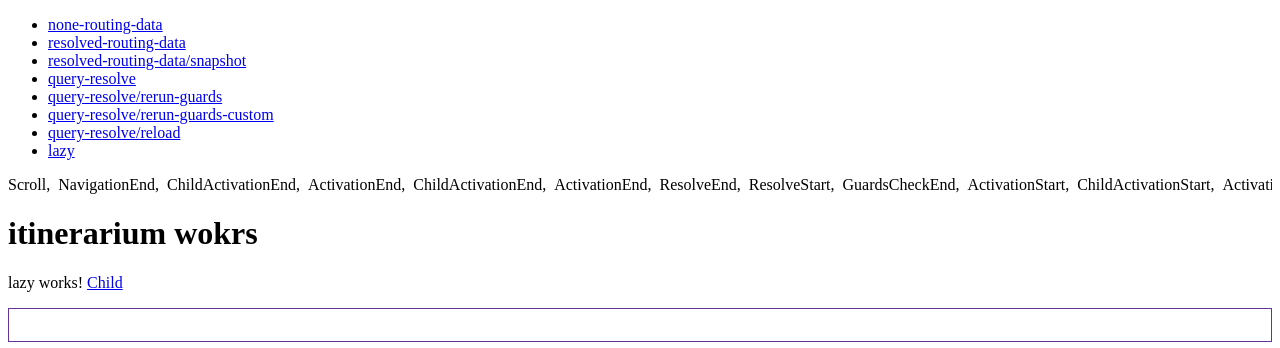
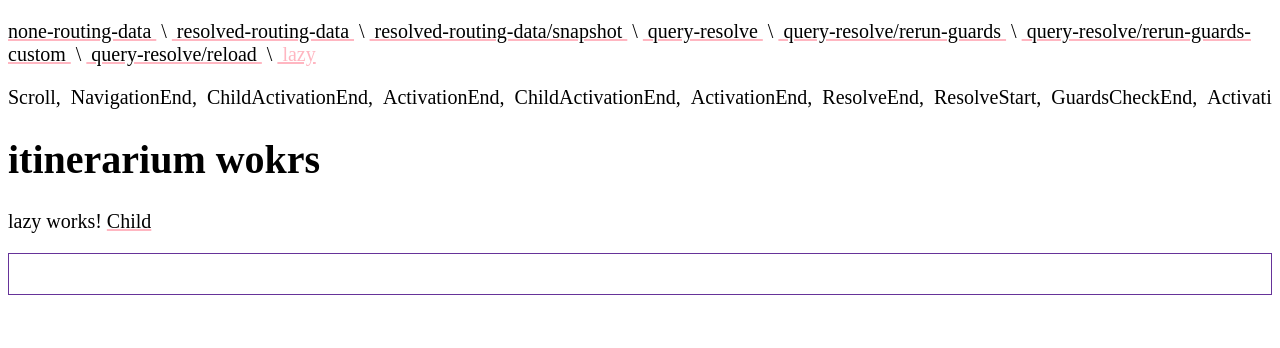
Before and after one commit to sasha-qred/itinerarium, an Angular app: page /lazy in a window 1280 px wide. Shown: the top 348 px of the page. Built offline with nearby package versions, Linux system fonts and the light colour scheme.

Commit message:
feat: add styles for links

```diff
--- a/src/app/modules/features/lazy/containers/lazy/lazy.component.html
+++ b/src/app/modules/features/lazy/containers/lazy/lazy.component.html
@@ -1,4 +1,4 @@
-<p>lazy works! <a routerLink="./child">Child</a></p>
+<p>lazy works! <a routerLink="./child" routerLinkActive="active">Child</a></p>
 <div class="router-wrapper">
   <router-outlet></router-outlet>
 </div>
--- a/src/app/modules/shared/navigation/components/navigation-list-item/navigation-list-item.component.html
+++ b/src/app/modules/shared/navigation/components/navigation-list-item/navigation-list-item.component.html
@@ -1 +1,3 @@
-<a [routerLink]="link.route">{{ link.label }}</a>
+<a [routerLink]="link.route" routerLinkActive="active">
+  {{ link.label }}
+</a>
--- a/src/app/modules/shared/navigation/components/navigation-list/navigation-list.component.scss
+++ b/src/app/modules/shared/navigation/components/navigation-list/navigation-list.component.scss
@@ -0,0 +1,13 @@
+ul {
+  padding: 0;
+  word-break: keep-all;
+}
+
+li {
+  display: inline;
+  &:not(:last-child)::after {
+    padding-right: 0.25rem;
+    padding-left: 0.25rem;
+    content: '\\';
+  }
+}
--- a/src/styles.scss
+++ b/src/styles.scss
@@ -1 +1,13 @@
 /* You can add global styles to this file, and also import other style files */
+:root,
+select {
+  font-size: 125%;
+}
+
+a {
+  color: black;
+  text-decoration: underline lightpink;
+  &.active {
+    color: lightpink;
+  }
+}
```
